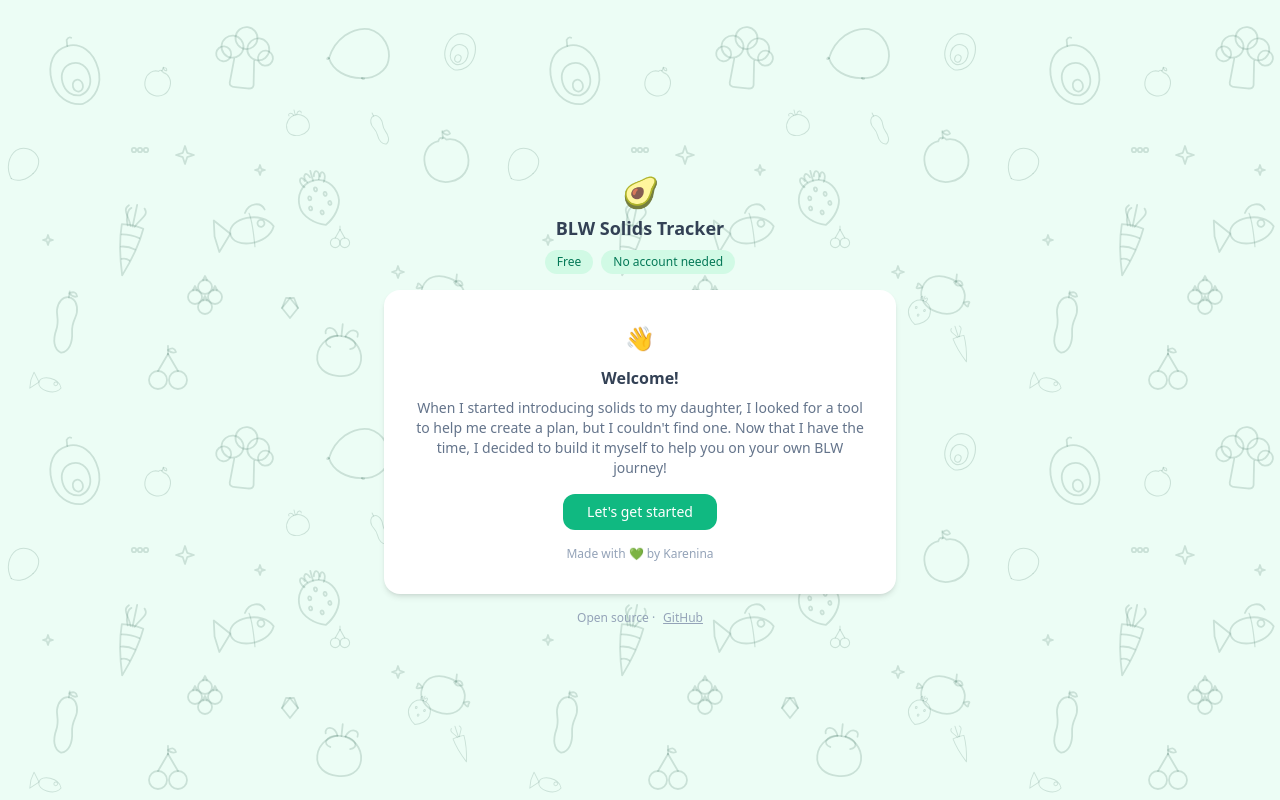
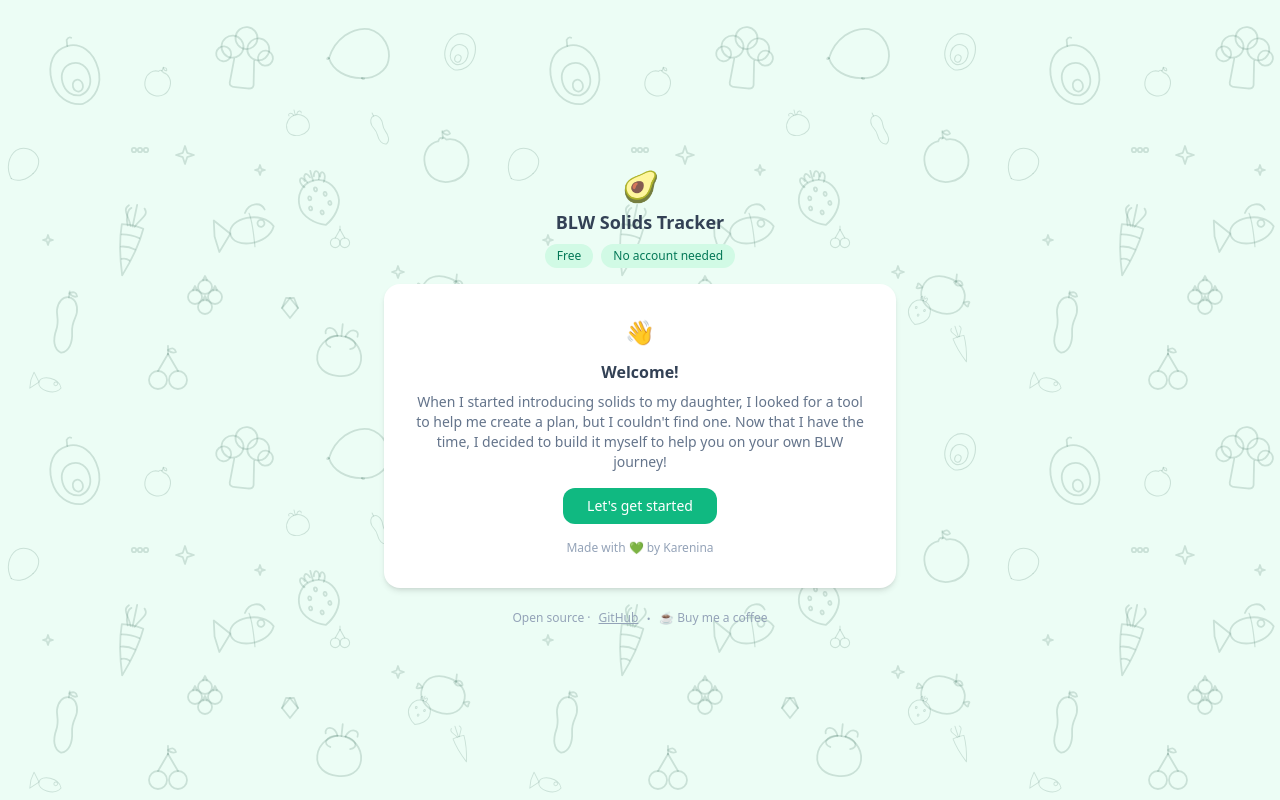
Before and after one commit to karenina-tech/blw-solids-tracker-web, a React (Vite) app: page / in a window 1280 px wide. Built offline with nearby package versions, Linux system fonts and the light colour scheme; no server answers.

Commit message:
buy me a coffee link

```diff
--- a/package.json
+++ b/package.json
@@ -5,6 +5,7 @@
   "scripts": {
     "dev": "vite",
     "build": "tsc && vite build",
+    "deploy": "gh-pages -d dist",
     "preview": "vite preview",
     "test": "jest --config jest.config.cjs",
     "test:watch": "jest --config jest.config.cjs --watch",
@@ -25,6 +26,7 @@
     "@types/react-dom": "^18.3.0",
     "@vitejs/plugin-react": "^4.3.1",
     "autoprefixer": "^10.4.20",
+    "gh-pages": "^6.3.0",
     "jest": "^29.7.0",
     "jest-environment-jsdom": "^29.7.0",
     "postcss": "^8.4.41",
--- a/src/App.tsx
+++ b/src/App.tsx
@@ -234,8 +234,8 @@ export default function App() {
           >
             GitHub
           </a>
-          {/* TODO: Add buy me a coffee link */}
-          {/* <span className="text-lg">·</span>
+
+          <span className="text-lg">·</span>
           <a
             href="https://buymeacoffee.com/karenina.tech"
             target="_blank"
@@ -243,7 +243,7 @@ export default function App() {
             className="hover:text-slate-600"
           >
             ☕ Buy me a coffee
-          </a> */}
+          </a>
         </p>
 
       </div>
```
Also changed, not shown: 1 other file (tests, documents, lock files or other folders).
